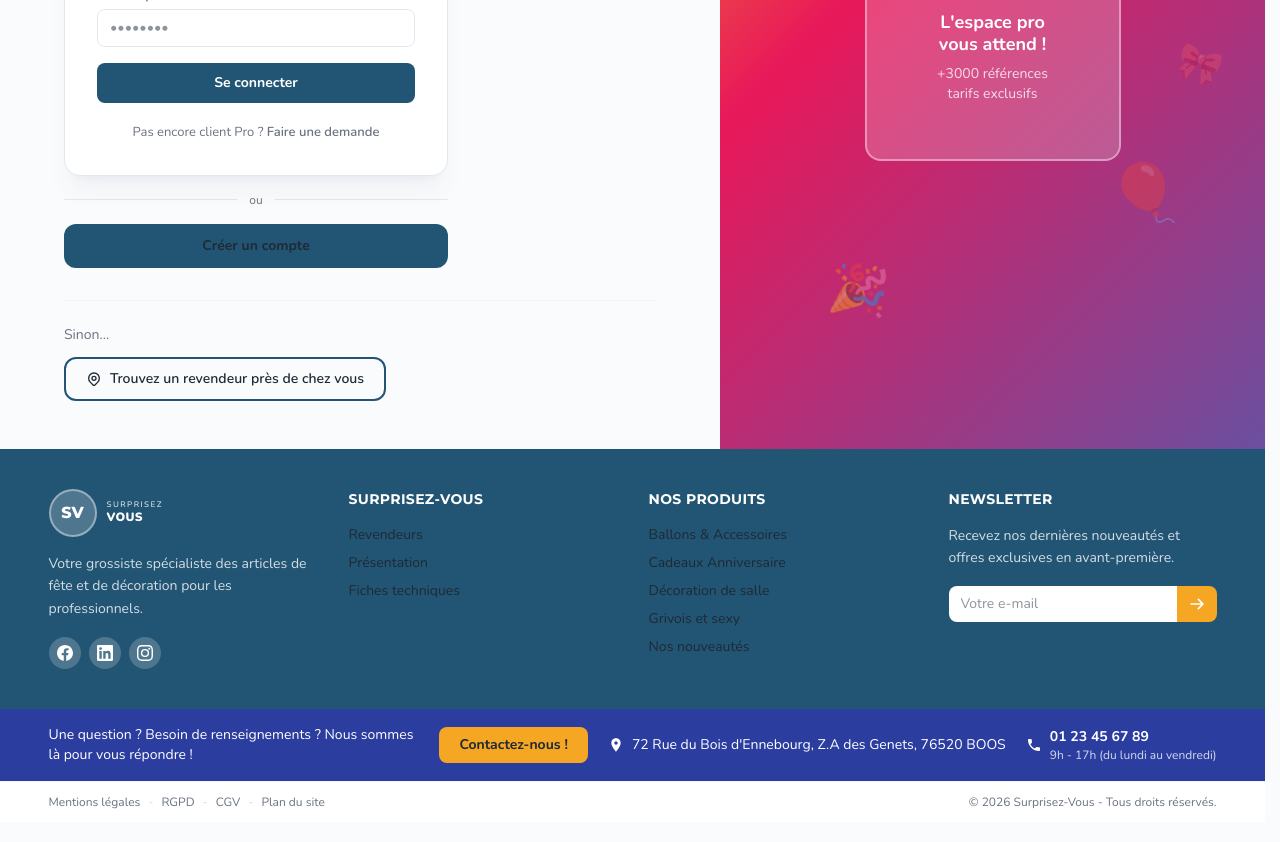
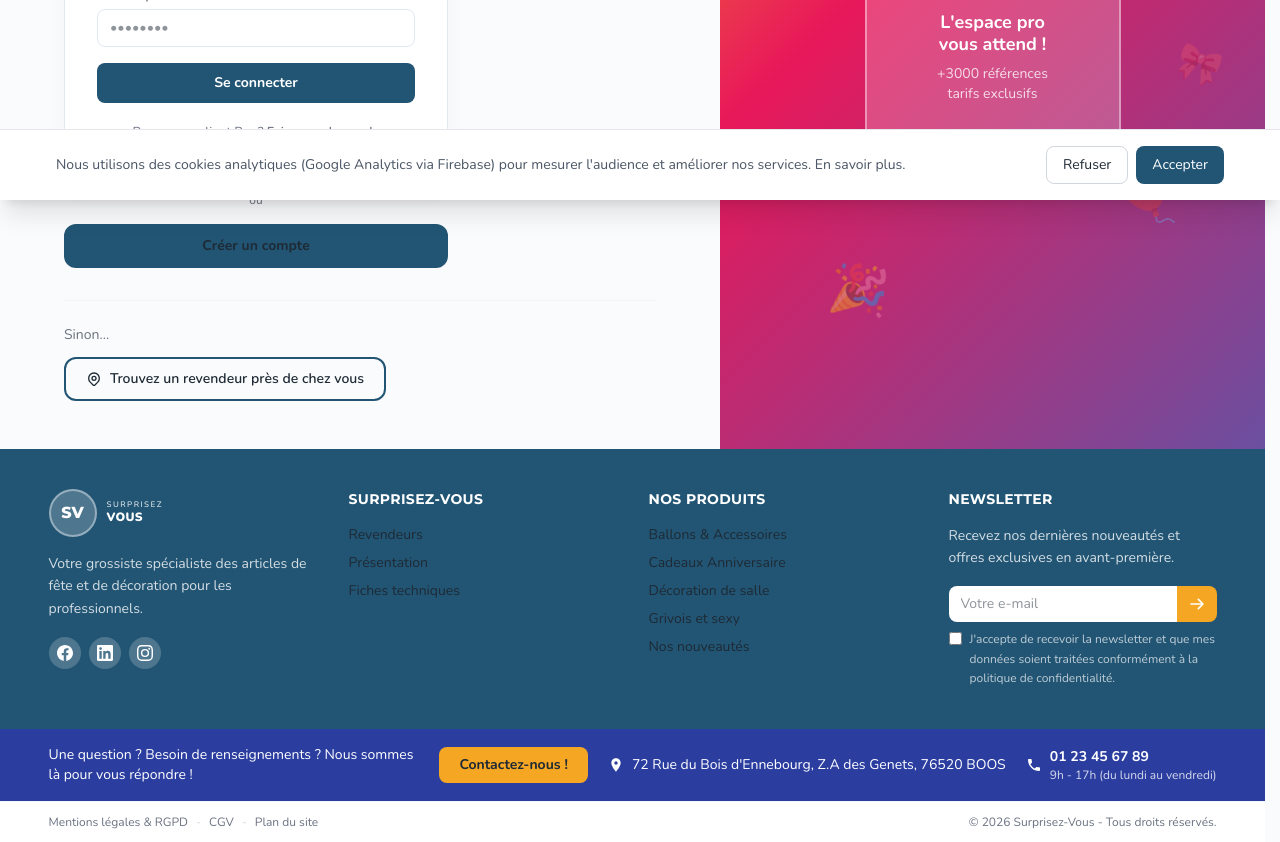
Before and after one commit to alexisbert-lab/Site-Surprisez-Vous, a Next.js app: page /connexion in a window 1280 px wide. Shown: the part 600-1442 px from the top of the page. Built offline with nearby package versions, Linux system fonts and the light colour scheme; no server answers; the database is empty.

Commit message:
feat: mentions légales, RGPD, cookie banner, plan du site

```diff
--- a/app/(public)/layout.tsx
+++ b/app/(public)/layout.tsx
@@ -3,6 +3,7 @@ import Footer from '@/components/Footer';
 import BalloonBackgroundLazy from '@/components/BalloonBackgroundLazy';
 import { ScrollProgress } from '@/components/ScrollProgress';
 import { IframeEditProvider } from '@/lib/iframe-edit-context';
+import CookieBanner from '@/components/CookieBanner';
 
 export default function PublicLayout({ children }: { children: React.ReactNode }) {
   return (
@@ -21,6 +22,7 @@ export default function PublicLayout({ children }: { children: React.ReactNode }
         {children}
       </main>
       <Footer />
+      <CookieBanner />
     </IframeEditProvider>
   );
 }
--- /dev/null
+++ b/app/(public)/plan-du-site/page.tsx
@@ -0,0 +1,59 @@
+import Link from 'next/link';
+
+const sections = [
+  {
+    title: 'Pages principales',
+    links: [
+      { href: '/', label: 'Accueil' },
+      { href: '/catalogue', label: 'Catalogue produits' },
+      { href: '/fiche-technique', label: 'Fiches techniques' },
+      { href: '/univers', label: 'Nos univers' },
+      { href: '/showroom', label: 'Showroom / Présentation' },
+      { href: '/revendeur', label: 'Espace revendeurs' },
+    ],
+  },
+  {
+    title: 'Espace pro',
+    links: [
+      { href: '/espace-pro', label: 'Accès espace pro' },
+      { href: '/connexion', label: 'Connexion' },
+      { href: '/pro/inscription', label: 'Demande d\'accès pro' },
+      { href: '/pro/contact', label: 'Contactez-nous' },
+    ],
+  },
+  {
+    title: 'Informations légales',
+    links: [
+      { href: '/mentions-legales', label: 'Mentions légales' },
+      { href: '/mentions-legales#protection-donnees', label: 'Politique de confidentialité (RGPD)' },
+      { href: '/pro/cgv', label: 'Conditions Générales de Vente' },
+      { href: '/demande-oubli', label: 'Demande d\'oubli numérique' },
+    ],
+  },
+];
+
+export default function PlanDuSitePage() {
+  return (
+    <div className="max-w-3xl mx-auto">
+      <h1 className="text-2xl font-extrabold text-sv-primary mb-6 font-[family-name:var(--font-heading)]">
+        Plan du site
+      </h1>
+      <div className="bg-white border border-border rounded-xl p-6 grid sm:grid-cols-3 gap-8">
+        {sections.map((section) => (
+          <div key={section.title}>
+            <h2 className="text-sm font-bold text-ink uppercase tracking-wide mb-3">{section.title}</h2>
+            <ul className="flex flex-col gap-2">
+              {section.links.map((link) => (
+                <li key={link.href}>
+                  <Link href={link.href} className="text-sm text-sv-primary hover:underline">
+                    {link.label}
+                  </Link>
+                </li>
+              ))}
+            </ul>
+          </div>
+        ))}
+      </div>
+    </div>
+  );
+}
--- a/app/admin/editeur/page.tsx
+++ b/app/admin/editeur/page.tsx
@@ -36,7 +36,6 @@ const INTERNAL_ROUTES = [
   { label: 'Revendeurs',                path: '/revendeur' },
   { label: 'Devenir client pro',        path: '/espace-pro' },
   { label: 'Fiches techniques',         path: '/fiche-technique' },
-  { label: 'Boîte à idées',            path: '/boite-a-idees' },
   { label: 'Mentions légales',          path: '/mentions-legales' },
   { label: 'Connexion',                 path: '/connexion' },
   { label: '— Espace pro —',           path: '' },
--- /dev/null
+++ b/components/CookieBanner.tsx
@@ -0,0 +1,60 @@
+'use client';
+
+import { useState, useEffect } from 'react';
+import Link from 'next/link';
+import { initAnalytics } from '@/lib/firebase';
+
+const CONSENT_KEY = 'sv_cookie_consent';
+
+export default function CookieBanner() {
+  const [visible, setVisible] = useState(false);
+
+  useEffect(() => {
+    const stored = localStorage.getItem(CONSENT_KEY);
+    if (!stored) {
+      setVisible(true);
+    } else if (stored === 'accepted') {
+      initAnalytics();
+    }
+  }, []);
+
+  function accept() {
+    localStorage.setItem(CONSENT_KEY, 'accepted');
+    setVisible(false);
+    initAnalytics();
+  }
+
+  function refuse() {
+    localStorage.setItem(CONSENT_KEY, 'refused');
+    setVisible(false);
+  }
+
+  if (!visible) return null;
+
+  return (
+    <div className="fixed bottom-0 inset-x-0 z-50 bg-white border-t border-gray-200 shadow-xl">
+      <div className="max-w-[1200px] mx-auto px-4 py-4 flex flex-col sm:flex-row items-start sm:items-center gap-4">
+        <p className="text-sm text-gray-600 flex-1">
+          Nous utilisons des cookies analytiques (Google Analytics via Firebase) pour mesurer l&apos;audience et améliorer nos services.{' '}
+          <Link href="/mentions-legales#cookies" className="text-sv-primary hover:underline">
+            En savoir plus
+          </Link>.
+        </p>
+        <div className="flex gap-2 shrink-0">
+          <button
+            onClick={refuse}
+            className="px-4 py-2 text-sm border border-gray-300 rounded-lg hover:bg-gray-50 transition-colors cursor-pointer"
+          >
+            Refuser
+          </button>
+          <button
+            onClick={accept}
+            className="px-4 py-2 text-sm bg-sv-primary text-white rounded-lg hover:opacity-90 transition-opacity cursor-pointer"
+          >
+            Accepter
+          </button>
+        </div>
+      </div>
+    </div>
+  );
+}
--- a/components/Footer.tsx
+++ b/components/Footer.tsx
@@ -56,11 +56,20 @@ export default function Footer() {
           <div>
             <h4 className="text-white font-bold mb-4 text-sm uppercase tracking-wide"><EditableText page="footer" id="col3_title">Newsletter</EditableText></h4>
             <p className="text-white/80 text-sm mb-4 leading-relaxed"><EditableText page="footer" id="col3_desc" multiline>Recevez nos dernières nouveautés et offres exclusives en avant-première.</EditableText></p>
-            <div className="flex rounded-lg overflow-hidden">
-              <input type="email" placeholder="Votre e-mail" className="flex-1 px-3 py-2 text-sm outline-none min-w-0 bg-white" />
-              <button className="bg-sv-yellow hover:opacity-90 px-3 flex items-center justify-center text-white transition-opacity cursor-pointer">
-                <svg className="w-4 h-4" fill="none" stroke="currentColor" viewBox="0 0 24 24"><path strokeLinecap="round" strokeLinejoin="round" strokeWidth={2.5} d="M14 5l7 7m0 0l-7 7m7-7H3" /></svg>
-              </button>
+            <div className="flex flex-col gap-2">
+              <div className="flex rounded-lg overflow-hidden">
+                <input type="email" placeholder="Votre e-mail" className="flex-1 px-3 py-2 text-sm outline-none min-w-0 bg-white" />
+                <button className="bg-sv-yellow hover:opacity-90 px-3 flex items-center justify-center text-white transition-opacity cursor-pointer">
+                  <svg className="w-4 h-4" fill="none" stroke="currentColor" viewBox="0 0 24 24"><path strokeLinecap="round" strokeLinejoin="round" strokeWidth={2.5} d="M14 5l7 7m0 0l-7 7m7-7H3" /></svg>
+                </button>
+              </div>
+              <label className="flex items-start gap-2 cursor-pointer">
+                <input type="checkbox" className="mt-0.5 shrink-0 accent-sv-yellow" />
+                <span className="text-white/70 text-xs leading-relaxed">
+                  J&apos;accepte de recevoir la newsletter et que mes données soient traitées conformément à la{' '}
+                  <Link href="/mentions-legales#protection-donnees" className="underline hover:text-white">politique de confidentialité</Link>.
+                </span>
+              </label>
             </div>
           </div>
         </div>
@@ -91,13 +100,11 @@ export default function Footer() {
       <div className="bg-white border-t border-gray-100">
         <div className="max-w-[1200px] mx-auto px-4 py-3 flex flex-col md:flex-row items-center justify-between text-xs text-gray-500 gap-2">
           <div className="flex items-center gap-2 flex-wrap justify-center">
-            <Link href="/mentions-legales" className="hover:text-sv-primary transition-colors">Mentions légales</Link>
-            <span className="text-gray-300">-</span>
-            <Link href="/mentions-legales" className="hover:text-sv-primary transition-colors">RGPD</Link>
+            <Link href="/mentions-legales" className="hover:text-sv-primary transition-colors">Mentions légales &amp; RGPD</Link>
             <span className="text-gray-300">-</span>
             <Link href="/pro/cgv" className="hover:text-sv-primary transition-colors">CGV</Link>
             <span className="text-gray-300">-</span>
-            <Link href="#" className="hover:text-sv-primary transition-colors">Plan du site</Link>
+            <Link href="/plan-du-site" className="hover:text-sv-primary transition-colors">Plan du site</Link>
           </div>
           <span>&copy; {new Date().getFullYear()} Surprisez-Vous - Tous droits réservés.</span>
         </div>
--- a/lib/firebase.ts
+++ b/lib/firebase.ts
@@ -2,6 +2,7 @@ import { initializeApp, getApps, type FirebaseApp } from 'firebase/app';
 import { getAuth, type Auth } from 'firebase/auth';
 import { getFirestore, type Firestore } from 'firebase/firestore';
 import { getStorage, type FirebaseStorage } from 'firebase/storage';
+import { getAnalytics, isSupported, type Analytics } from 'firebase/analytics';
 
 const firebaseConfig = {
   // Remplacer par les vraies valeurs depuis la console Firebase
@@ -12,6 +13,8 @@ const firebaseConfig = {
   storageBucket: process.env.NEXT_PUBLIC_FIREBASE_STORAGE_BUCKET || 'site-surprisez-vous.appspot.com',
   messagingSenderId: process.env.NEXT_PUBLIC_FIREBASE_MESSAGING_SENDER_ID || '',
   appId: process.env.NEXT_PUBLIC_FIREBASE_APP_ID || '',
+  // Récupérer depuis Firebase console > Paramètres > Vos applications > measurementId (G-XXXXXXXXXX)
+  measurementId: process.env.NEXT_PUBLIC_FIREBASE_MEASUREMENT_ID || '',
 };
 
 let app: FirebaseApp | undefined;
@@ -47,6 +50,18 @@ export function getFirebaseStorage(): FirebaseStorage {
   return storage;
 }
 
+let analyticsInstance: Analytics | null = null;
+
+export async function initAnalytics(): Promise<void> {
+  if (typeof window === 'undefined') return;
+  if (analyticsInstance) return;
+  try {
+    const supported = await isSupported();
+    if (!supported) return;
+    analyticsInstance = getAnalytics(getApp());
+  } catch {}
+}
+
 export function getProductImageUrl(ref: string): string {
   const bucket = process.env.NEXT_PUBLIC_FIREBASE_STORAGE_BUCKET || 'site-surprisez-vous.firebasestorage.app';
   return `https://firebasestorage.googleapis.com/v0/b/${bucket}/o/products%2F${encodeURIComponent(ref)}.jpg?alt=media`;
```
Also changed, not shown: app/(public)/mentions-legales/page.tsx (+6 -6 lines), 2 other files (tests, documents, lock files or other folders).
